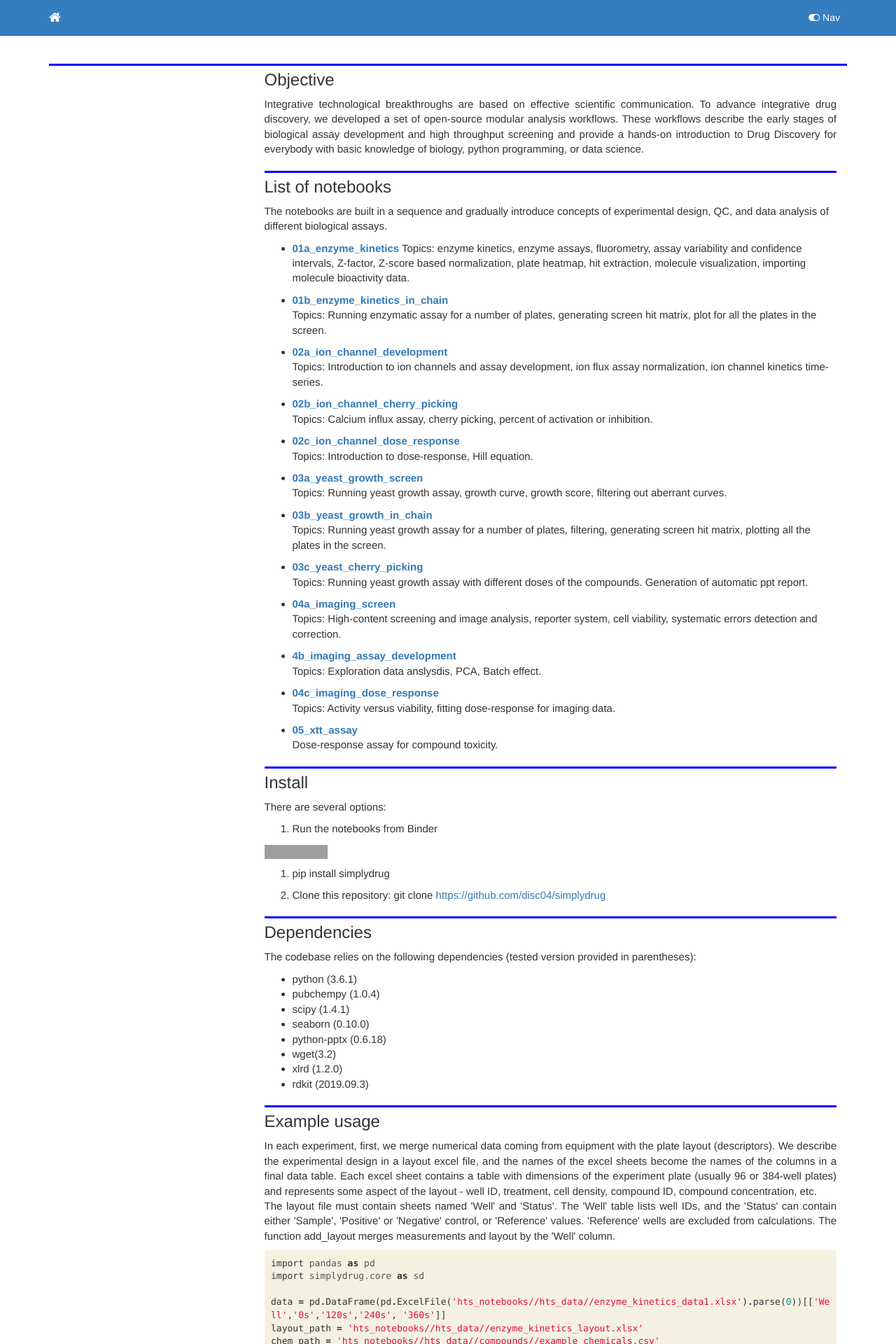
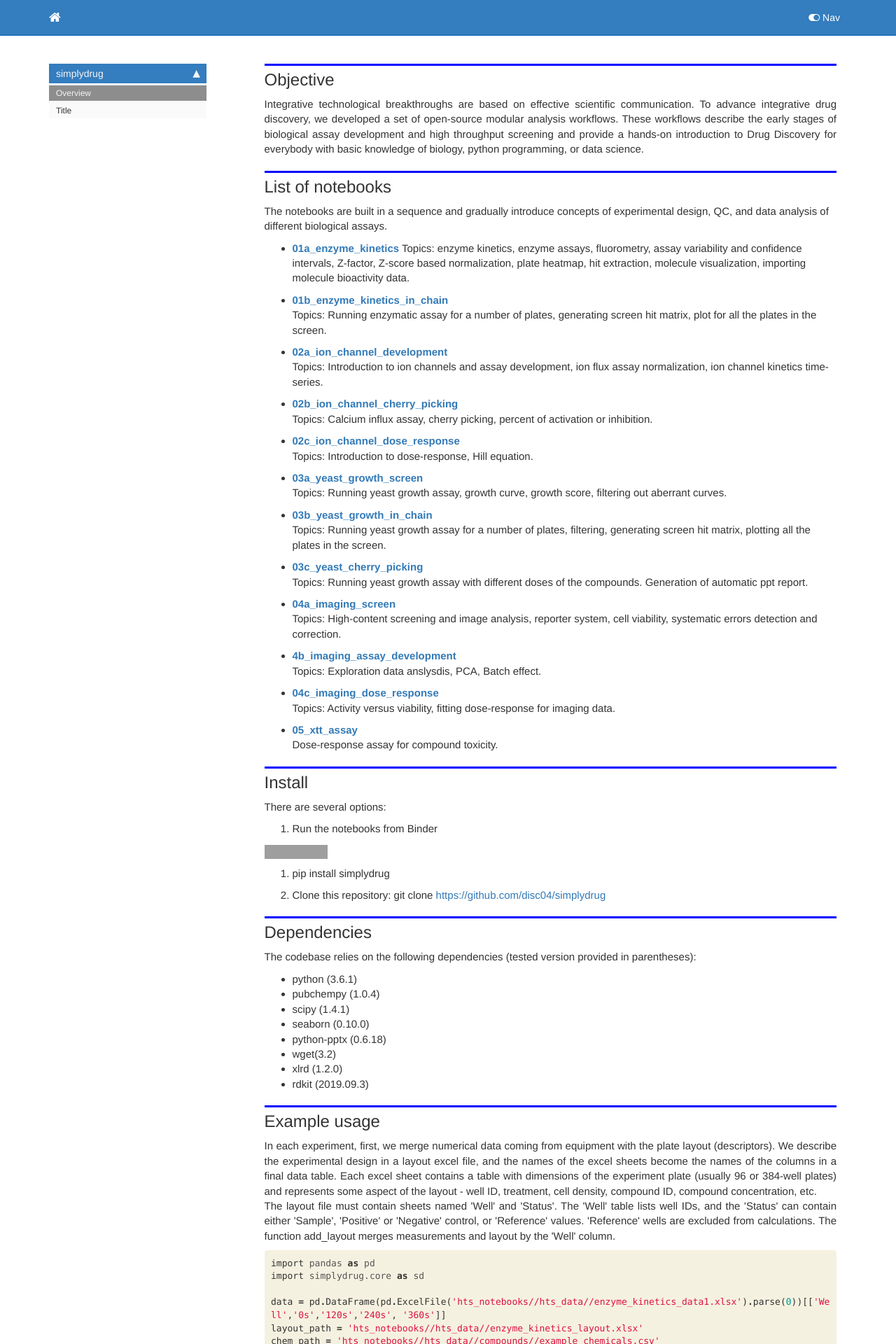
Before and after one commit to disc04/simplydrug, a Jekyll site: the page built from docs/index.html, in a window 1280 px wide. Shown: the top 1920 px of the page at 70% size. Built offline with Jekyll 4.4.1, drawn with Linux system fonts in a browser that asks for light colours; nearby versions of some CDN libraries; comment, search, counter and statistics services are not loaded; some of the changed lines change nothing that is shown; grey boxes are pictures that could not be loaded.

Commit message:
Update index.html

```diff
--- a/docs/index.html
+++ b/docs/index.html
@@ -1,5 +1,9 @@
 ---
 layout: default
+title: Simplydrug
+keywords: fastai
+sidebar: home_sidebar
+nb_path: "simplydrug.ipynb"
 ---
 
 <body>
@@ -194,7 +198,6 @@ Dose-response assay for compound toxicity.</li>
 </div>
 </div>
 </div>
-</div>
     {% endraw %}
 
 <div class="cell border-box-sizing text_cell rendered"><div class="inner_cell">
@@ -238,7 +241,6 @@ Dose-response assay for compound toxicity.</li>
 <div class="cell border-box-sizing text_cell rendered"><div class="inner_cell">
 <div class="text_cell_render border-box-sizing rendered_html">
 <div align="justify"> In this plate, most of the readings across the plate are close to the plate average, and four wells with high readings probably represent our hit compounds.</div>
-</div>
 </div>
 </div>
 </div>
```
